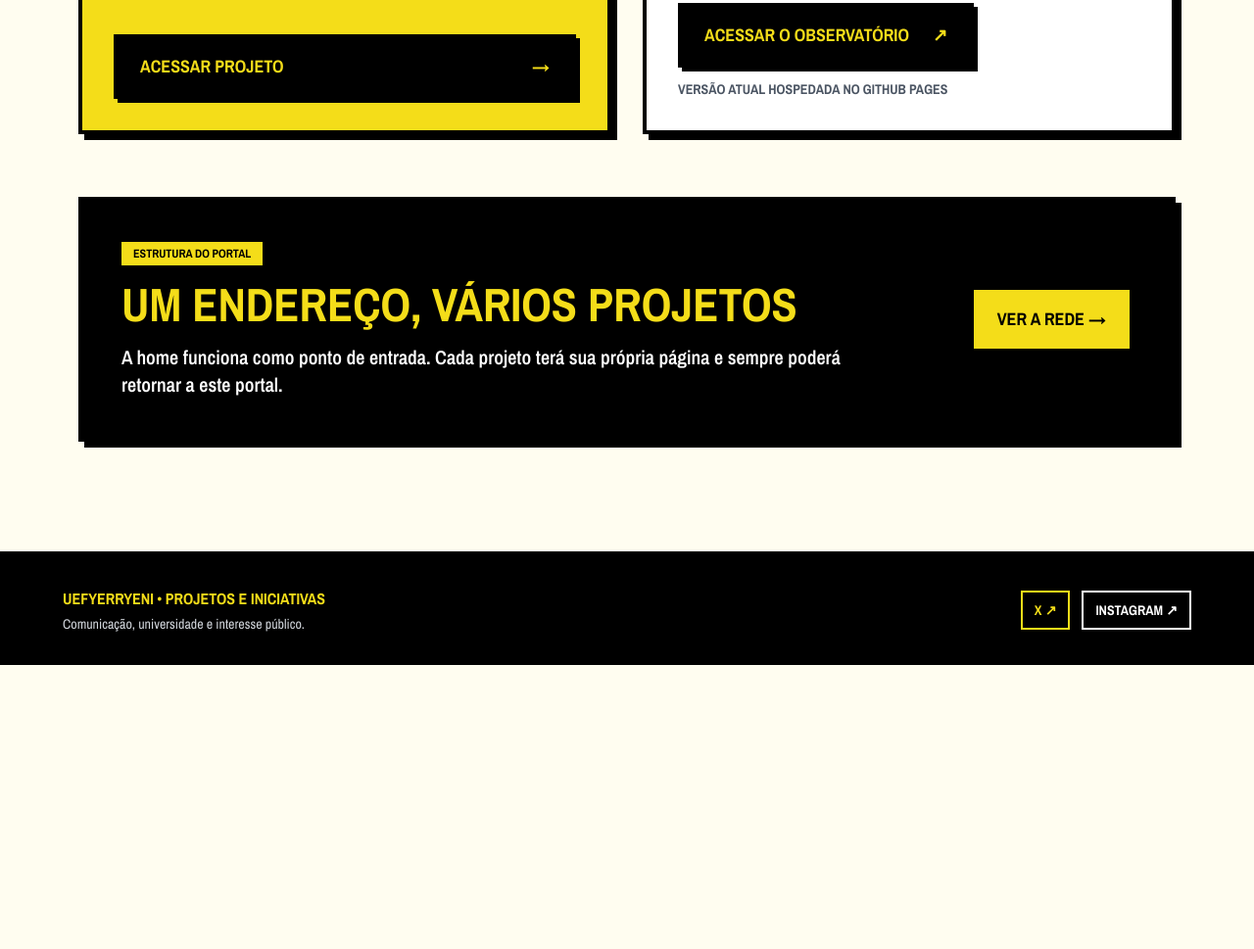
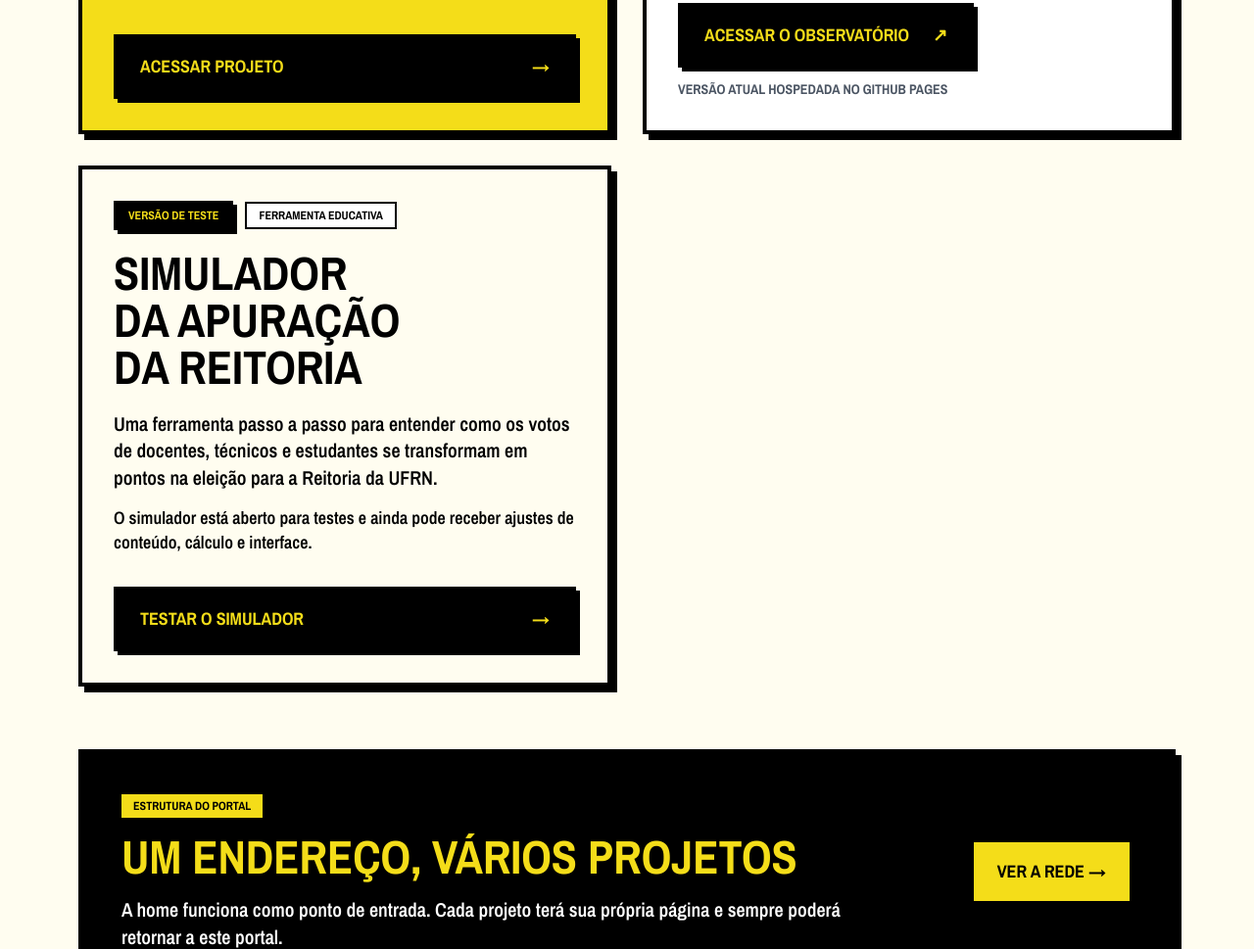
Before and after one commit to uefyerryeni/uefyerryeni.github.io, a plain HTML site: page index.html in a window 1280 px wide. Shown: the part 2491-3460 px from the top of the page at 98% size. Before the commit the page ends 3170 px from the top, so only its background shows below. Drawn offline with nearby package versions, Linux system fonts and the light colour scheme.

Commit message:
Add test simulator to UEFY portal

```diff
--- a/index.html
+++ b/index.html
@@ -251,6 +251,26 @@
         </article>
 
 
+        <article class="mobile-card bg-[#fffdf0] p-8 neo-lg md:min-h-[390px] flex flex-col justify-between">
+          <div>
+            <div class="flex flex-wrap items-center gap-3 mb-5">
+              <span class="inline-block bg-black text-[#f4dd19] px-3 py-1 font-black uppercase text-xs neo">Versão de teste</span>
+              <span class="inline-block bg-white text-black px-3 py-1 border-2 border-black font-black uppercase text-xs">Ferramenta educativa</span>
+            </div>
+            <h3 class="text-4xl md:text-5xl font-black uppercase leading-none mb-5">Simulador da apuração da Reitoria</h3>
+            <p class="text-xl font-semibold leading-snug mb-4">
+              Uma ferramenta passo a passo para entender como os votos de docentes, técnicos e estudantes se transformam em pontos na eleição para a Reitoria da UFRN.
+            </p>
+            <p class="text-lg font-semibold leading-snug mb-0">
+              O simulador está aberto para testes e ainda pode receber ajustes de conteúdo, cálculo e interface.
+            </p>
+          </div>
+          <a href="./simulador-reitoria/" class="mobile-stack-btn tap-target neo-btn bg-black text-[#f4dd19] px-6 py-4 font-black uppercase text-lg inline-flex items-center justify-between gap-6 no-underline mt-8">
+            Testar o simulador <span aria-hidden="true">→</span>
+          </a>
+        </article>
+
+
       </div>
     </section>
 
```
